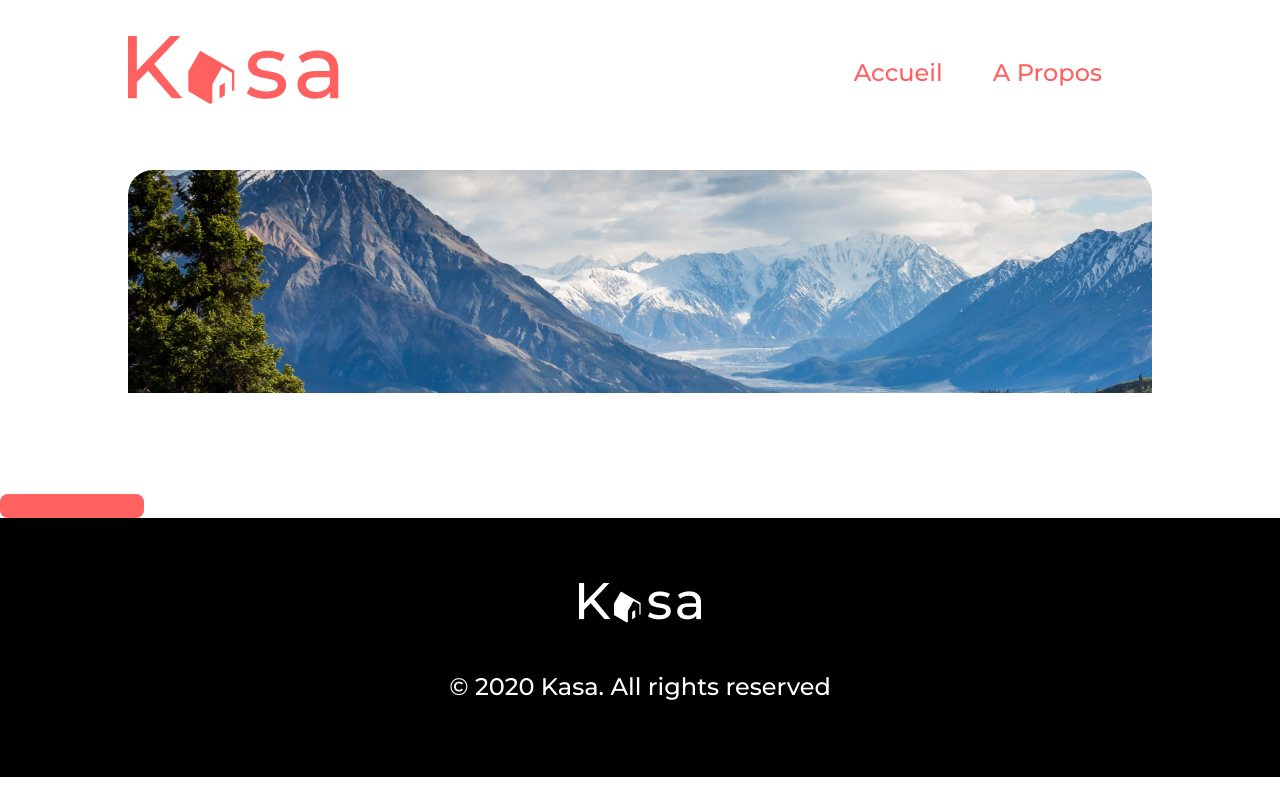
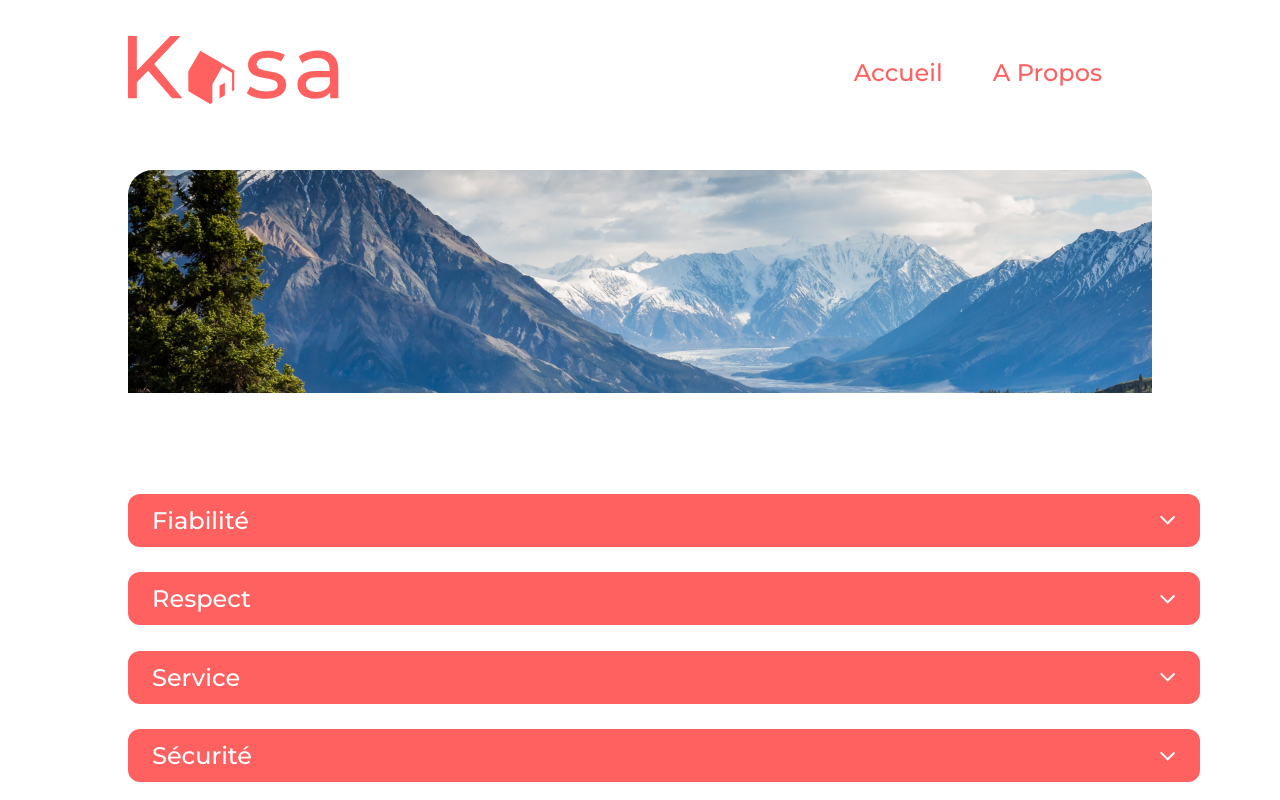
Before and after one commit to michelre/Kasa-P11, a React (Vite) app in the folder kasa/: page /about in a window 1280 px wide. Shown: the top 800 px of the page. Built offline with nearby package versions, Linux system fonts and the light colour scheme.

Commit message:
Composant Accorderon : Ajout Datas page About + Init mise en forme CSS

```diff
--- a/kasa/src/components/Accordeon.jsx
+++ b/kasa/src/components/Accordeon.jsx
@@ -1,13 +1,24 @@
 import {useState} from 'react'
+import UpArrow from "../assets/chevron-up.png";
+import DownArrow from "../assets/chevron-down.png";
 
 const Accordeon = ({title, children}) => {
 
     const [display, setDisplay] = useState(false)
 
-    return <div>
-        <button onClick={() => setDisplay(!display)}>{title}</button>
-        <div style={{display: display ? 'block' : 'none'}}>{children}</div>
-    </div>
+    return <div className='accordeon'>
+                <div className="according-container">
+                    <span className='accordeon-header' onClick={() => setDisplay(!display)}>{title}
+                        {display === title ? (
+                                <img src={UpArrow} alt="uparrow" />
+                            ) : (
+                                <img src={DownArrow} alt="downarrow" />
+                        )}
+                    </span>
+                    <div className='accordeon-description' style={{display: display ? 'block' : 'none'}}>{children}</div>
+                </div>
+            </div>
 }
 
+
 export default Accordeon;
--- a/kasa/src/index.css
+++ b/kasa/src/index.css
@@ -247,6 +247,44 @@
 
 
 
+/* COMPOSANT : ACCORDEON */
+
+.accordeon {
+  width: 80%;
+  margin: auto;
+  margin-bottom: 2%;
+}
+
+.accordeon-header {
+  width: 100%;
+  display: flex;
+  justify-content: space-between;
+  align-items: center;
+  position: relative;
+  background-color: #000;
+  background-color: #ff6060;
+  border-radius: 12px;
+  cursor: pointer;
+  padding: 12px 24px;
+  z-index: 10;
+
+  font-size: 24px;
+  font-weight: 500;
+  color: white;
+}
+
+.accordeon-description {
+  background-color: #f6f6f6;
+  border-radius: 0 0 12px 12px;
+  padding: 32px 20px;
+  margin: 0;
+  color: #ff6060;
+  font-size: 24px;
+
+}
+
+
+
 /* PAGE : LOGEMENT */
 
 .title-location h1 {
--- a/kasa/src/pages/About.jsx
+++ b/kasa/src/pages/About.jsx
@@ -1,6 +1,6 @@
 import Header from "../components/Header.jsx";
 import Banner from '../components/Banner.jsx';
-import Tags from "../components/Tags.jsx";
+import Accordeon from "../components/Accordeon.jsx";
 import Footer from "../components/Footer.jsx";
 
 const About = () => {
@@ -9,7 +9,30 @@
         <Banner
             image={'../src/assets/about_banner.jpg'}
         />
-        <Tags/>
+
+        <div className='about-container'>
+            <Accordeon
+                title={'Fiabilité'}
+            >
+                <p>{`Les annonces postées sur Kasa garantissent une fiabilité totale. Les photos sont conformes aux logements, et toutes les informations sont régulièrement vérifiées  par nos équipes.`}</p>
+            </Accordeon>
+            <Accordeon
+                title={'Respect'}
+            >
+                <p>{'La bienveillance fait partie des valeurs fondatrices de Kasa. Tout comportement discriminatoire ou de perturbation du voisinage entraînera une exclusion de notre plateforme.'}</p>
+            </Accordeon>
+            <Accordeon
+                title={'Service'}
+            >
+                <p>{'Nos équipes se tiennent à votre disposition pour vous fournir une expérience parfaite. N"hésitez pas à nous contacter si vous avez la moindre question.'}</p>
+            </Accordeon>
+            <Accordeon
+                title={'Sécurité'}
+            >
+                <p>{'La sécurité est la priorité de Kasa. Aussi bien pour nos hôtes que pour les voyageurs, chaque logement correspond aux critères de sécurité établis par nos services. En laissant une note aussi bien à l"hôte qu"au locataire, cela permet à nos équipes de vérifier que les standards sont bien respectés. Nous organisons également des ateliers sur la sécurité domestique pour nos hôtes.'}</p>
+            </Accordeon>
+        </div>
+
         <Footer/>
     </div>
 }
```
Also changed, not shown: kasa/src/assets/chevron-down.png (added), kasa/src/assets/chevron-up.png (added).
